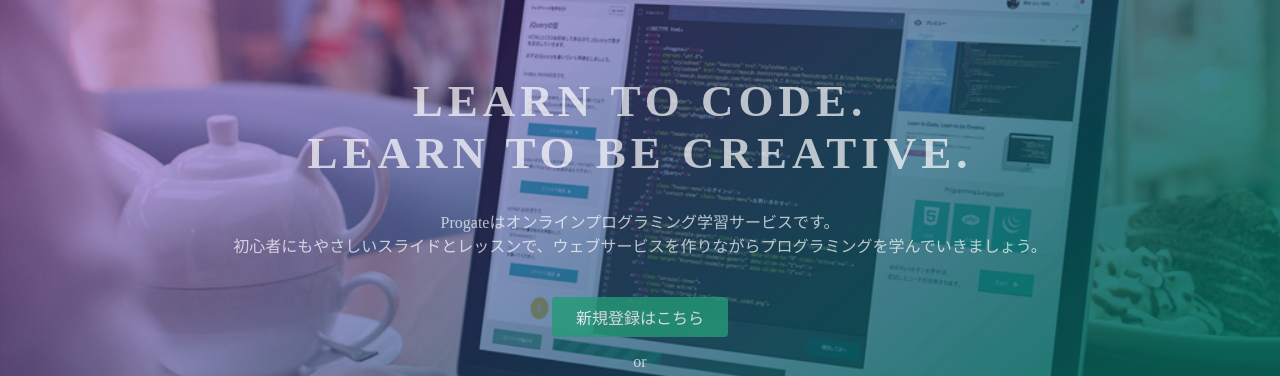
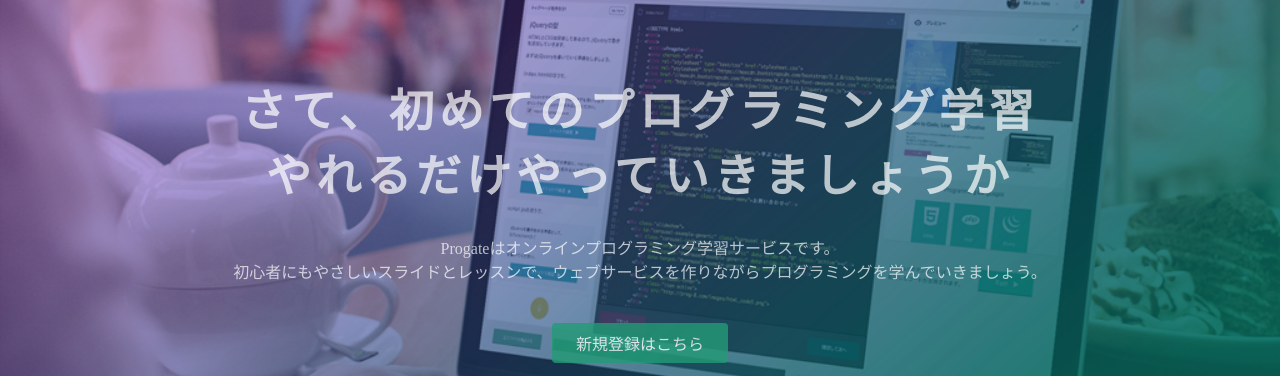
Before and after one commit to jyakuno/sps, a plain HTML site: page index.html in a window 1280 px wide. Shown: the part 135-511 px from the top of the page. Drawn offline with Linux system fonts and the light colour scheme.

Commit message:
Update index.html

```diff
--- a/index.html
+++ b/index.html
@@ -23,7 +23,7 @@
   </header>
   <div class="top-wrapper">
     <div class="container">
-      <h1>LEARN TO CODE.<br>LEARN TO BE CREATIVE.</h1>
+      <h1>さて、初めてのプログラミング学習<br>やれるだけやっていきましょうか</h1>
       <p>Progateはオンラインプログラミング学習サービスです。<br>初心者にもやさしいスライドとレッスンで、ウェブサービスを作りながらプログラミングを学んでいきましょう。</p>
       <div class="btn-wrapper">
         <a href="#" class="btn signup">新規登録はこちら</a>
```
